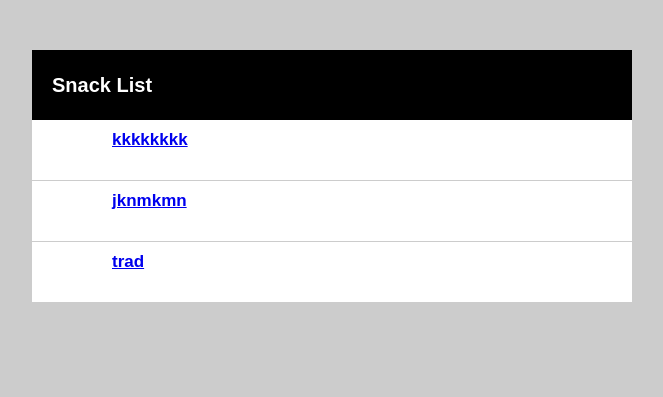
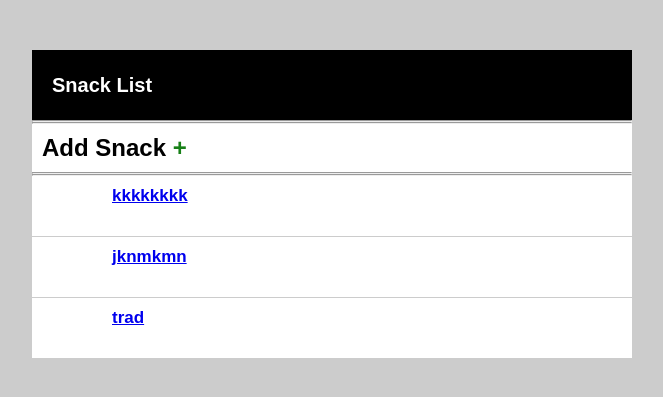
Before and after one commit to tradalhariri/django-crud, a Django app: page / in a window 1280 px wide. Shown: the top 397 px of the page, without its empty margins (308-971 px from the left). Run offline with Django 4.2, Linux system fonts and the light colour scheme; data comes from the database, SQL or seed files in the repository; both versions use the stored data as it was after the commit.

Commit message:
add create snack to the home page

```diff
--- a/templates/snack_create.html
+++ b/templates/snack_create.html
@@ -4,11 +4,11 @@
 
 {% block content %}
 
-<h1>Snack Thing</h1>
+<h1>Snack Create</h1>
 
 <form action="" method="POST">
   {% csrf_token %}
   {{ form.as_p }}
-  <input type="submit" value="save">
+  <input type="submit" value="Add">
 </form>
 {% endblock %}
--- a/templates/snack_list.html
+++ b/templates/snack_list.html
@@ -5,10 +5,16 @@
 {% block content %}
 <div class="container">
     <div class="header">
-      <h1>Snack List</h1>
+      <h1>Snack List </h1>
     </h1>
+    <!-- <h2 style="display: inline-block;"></h2> -->
     </div>
 <ul>
+  <hr>
+  <hr>
+  <h2 style="padding:10px"> Add Snack <a style="text-decoration-line: none; color:#178017" href ='{% url "snack_create" %}'> + </a></h2>
+  <hr>
+  <hr>
     {% for snack in snacks %}
     <li><a href ='{{snack.get_absolute_url}}'><h1>{{snack.title}}</h1></a></li>
       {% endfor %}
```
Also changed, not shown: db.sqlite3.
